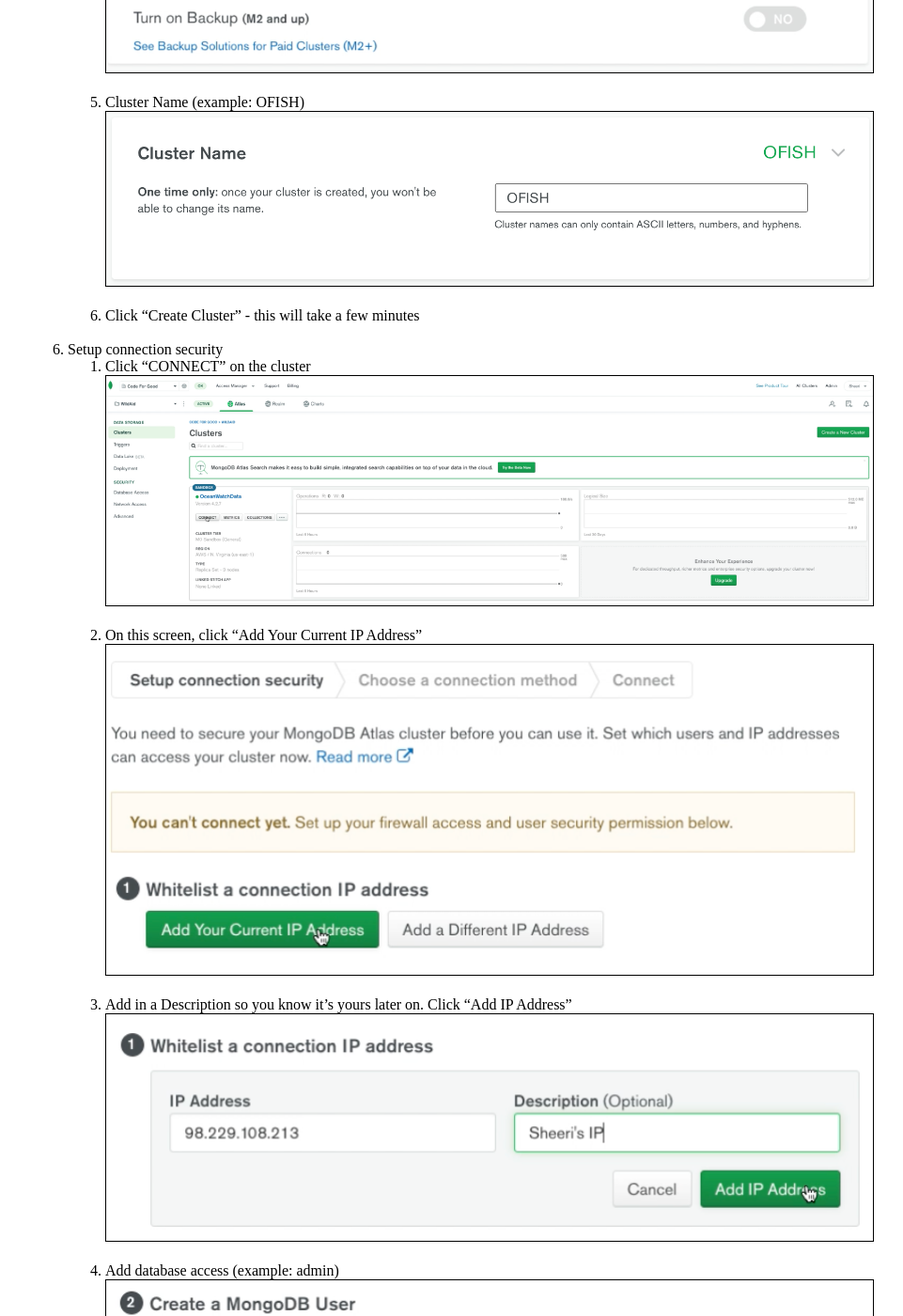
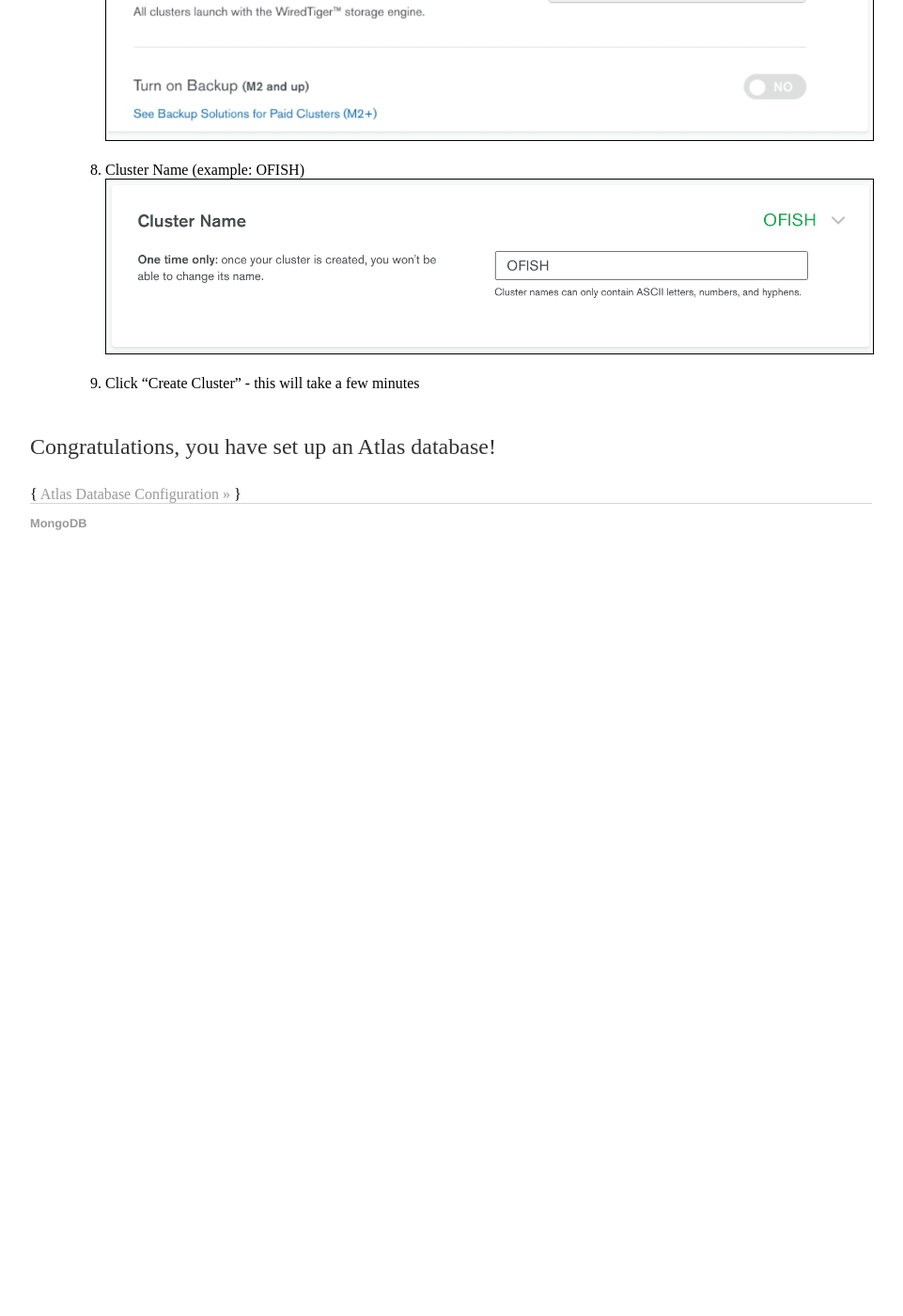
Before and after one commit to Sheeri/sheeri.github.io, a Jekyll site: the page built from _posts/2020-05-09-Atlas-Database.md, in a window 1280 px wide and 1400 px high, scrolled down 3303 px. Shown: the whole window at 94% size, without its empty margins (160-1121 px from the left). Built offline with Jekyll 4.4.1, drawn with Linux system fonts in a browser that asks for light colours; after the commit the page ends 3927 px from its top, so only the background shows below that; some of the changed text lies outside the part shown.

Commit message:
splitting atlas creation and config into 2

```diff
--- a/_posts/2020-05-09-Atlas-Database.md
+++ b/_posts/2020-05-09-Atlas-Database.md
@@ -12,29 +12,24 @@
 1. Create a project (example: WildAid). <BR><BR>
 1. Click Access Manager, then Organization Access
 <img src="/assets/images/Atlas_Project_Access.png" style="border:1px solid black" width="100%"><BR><BR>
+   1. Click EDIT PERMISSIONS (get screenshot)
    1. Give yourself all permissions, not just Owner, and click the green checkmark.<BR><BR>
 <img src="/assets/images/Atlas_Access_Permissions.png" style="border:1px solid black" width="100%"><BR><BR>
 
 1. Create a 4.4 Cluster:
-   1. Choose a path - choose Shared Clusters:
+   1. Click "projects" (they're on the access permissions page)
+   1. Click "WildAid"
+   1. Click Create a Cluster
+   1. Choose a path - choose the FREE Shared Clusters on the left:
 <img src="/assets/images/Atlas_Choose_Path.png" style="border:1px solid black" width="100%"><BR><BR>
    1. Choose Cloud Provider and Region
 <img src="/assets/images/Atlas_Cloud_Region.png" style="border:1px solid black" width="100%"><BR><BR>
-   1. Choose Cluster Tier - M0 is the free tier
+   1. Choose Cluster Tier - choose M0, the free tier
 <img src="/assets/images/Atlas_Tier.png" style="border:1px solid black" width="100%"><BR><BR>
    1. Select a Version - 4.4
 <img src="/assets/images/Atlas_Version.png" style="border:1px solid black" width="100%"><BR><BR>
    1. Cluster Name (example: OFISH)
 <img src="/assets/images/Atlas_Cluster_Name.png" style="border:1px solid black" width="100%"><BR><BR>
    1. Click "Create Cluster" - this will take a few minutes <BR><BR>
-1. Setup connection security
-   1. Click "CONNECT" on the cluster
-<img src="/assets/images/Atlas_CONNECT.png" style="border:1px solid black" width="100%"><BR><BR>
-   1. On this screen, click "Add Your Current IP Address"
-<img src="/assets/images/Atlas_Setup_User.png" style="border:1px solid black" width="100%"><BR><BR>
-   1. Add in a Description so you know it's yours later on. Click "Add IP Address"
-<img src="/assets/images/Atlas_Whitelist_IP.png" style="border:1px solid black" width="100%"><BR><BR>
-   1. Add database access (example: admin)
-<img src="/assets/images/Atlas_Add_MongoDB_User.png" style="border:1px solid black" width="100%"><BR><BR>
 
 Congratulations, you have set up an Atlas database!
```
Also changed, not shown: _posts/2020-05-09-Atlas-Database-config.md (added, +20 -0 lines).
